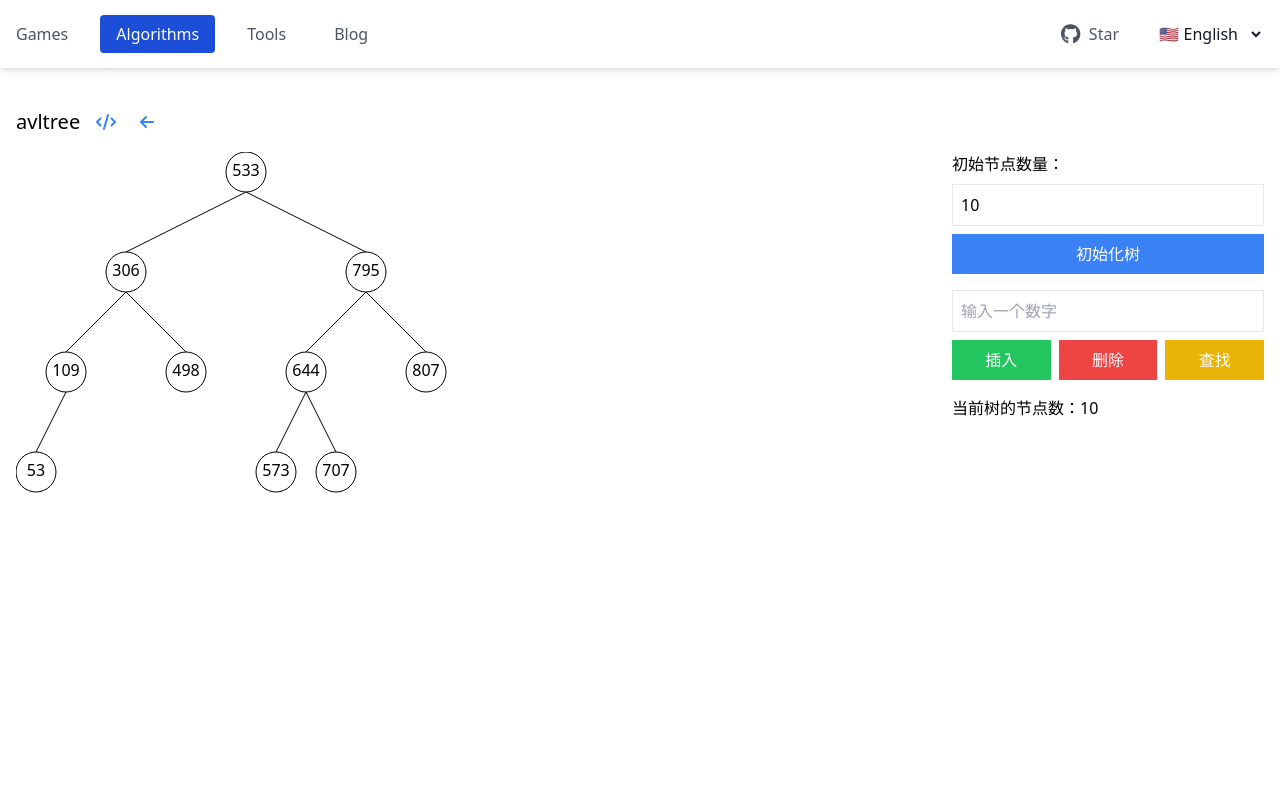
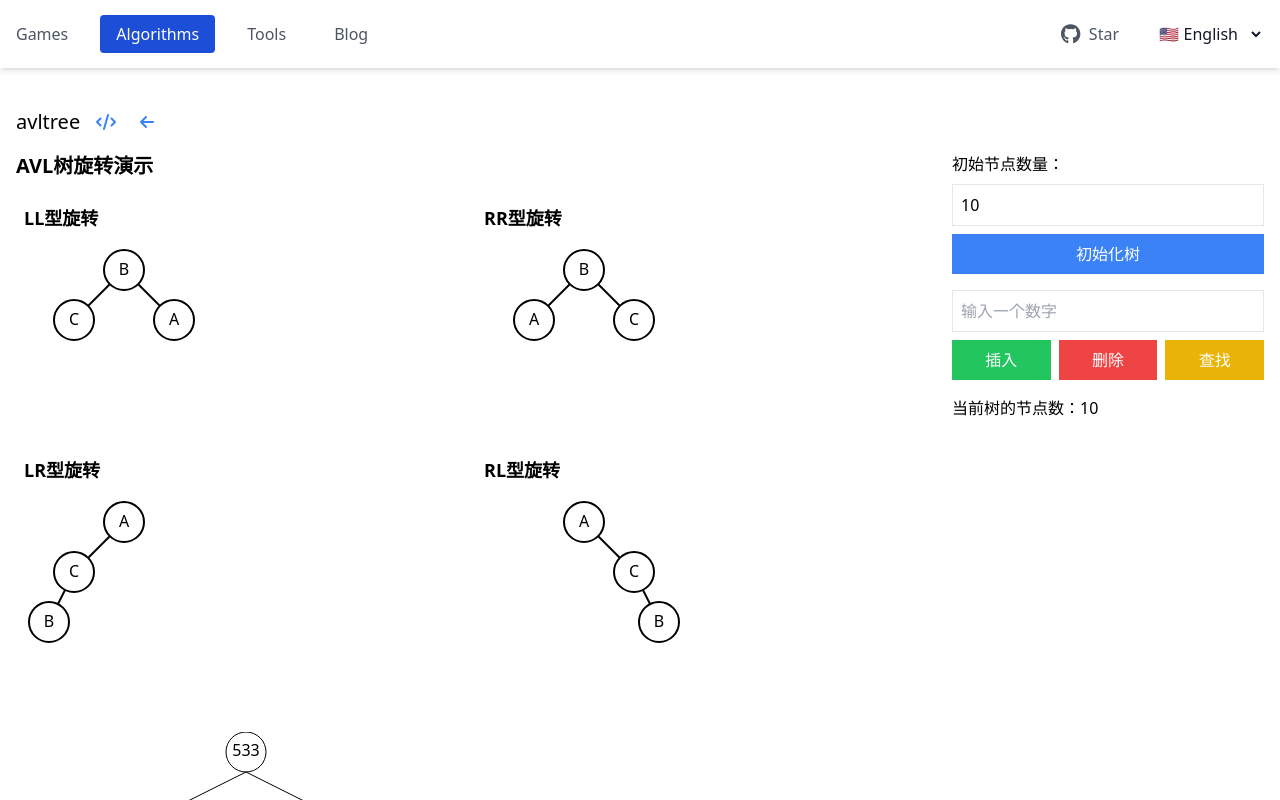
Before and after one commit to selfboot/ai_gallery, a Next.js app: page /en/algorithms/avltree in a window 1280 px wide. Shown: the top 800 px of the page. Built offline with nearby package versions, Linux system fonts and the light colour scheme.

Commit message:
Avl rotate demo

```diff
--- /dev/null
+++ b/src/app/[lang]/algorithms/avltree/RotationDemo.js
@@ -0,0 +1,120 @@
+import React, { useState, useEffect } from 'react';
+import { useSpring, animated } from '@react-spring/web';
+
+const AnimatedNode = ({ value, x, y }) => {
+  const props = useSpring({
+    to: { transform: `translate(${x}px,${y}px)` },
+    config: {
+      mass: 1,
+      tension: 120,
+      friction: 14,
+      clamp: false,
+      precision: 0.01
+    }
+  });
+  return (
+    <animated.g style={props}>
+      <circle r="20" fill="white" stroke="black" strokeWidth="2" />
+      <text textAnchor="middle" dy=".3em">{value}</text>
+    </animated.g>
+  );
+};
+
+const Edge = ({ start, end }) => (
+  <line x1={start.x} y1={start.y} x2={end.x} y2={end.y} stroke="black" strokeWidth="2" />
+);
+
+const Tree = ({ nodes, edges }) => (
+  <g>
+    {edges.map((edge, i) => <Edge key={i} start={nodes[edge[0]]} end={nodes[edge[1]]} />)}
+    {Object.entries(nodes).map(([key, { x, y }]) => (
+      <AnimatedNode key={key} value={key} x={x} y={y} />
+    ))}
+  </g>
+);
+
+const RotationAnimation = ({ rotationType, steps }) => {
+  const [step, setStep] = useState(0);
+
+  useEffect(() => {
+    const timer = setInterval(() => {
+      setStep((prevStep) => (prevStep + 1) % steps.length);
+    }, 3000); // 增加间隔时间，给动画更多时间完成
+    return () => clearInterval(timer);
+  }, [steps.length]);
+
+  return (
+    <div className="w-1/2 p-2">
+      <h3 className="text-lg font-semibold mb-2">{rotationType}型旋转</h3>
+      <svg width="200" height="200" viewBox="0 0 200 200">
+        <Tree nodes={steps[step].nodes} edges={steps[step].edges} />
+      </svg>
+    </div>
+  );
+};
+
+const RotationDemo = () => {
+  const rotations = {
+    LL: [
+      {
+        nodes: { A: { x: 100, y: 30 }, B: { x: 50, y: 80 }, C: { x: 25, y: 130 } },
+        edges: [['A', 'B'], ['B', 'C']]
+      },
+      {
+        nodes: { B: { x: 100, y: 30 }, C: { x: 50, y: 80 }, A: { x: 150, y: 80 } },
+        edges: [['B', 'C'], ['B', 'A']]
+      }
+    ],
+    RR: [
+      {
+        nodes: { A: { x: 100, y: 30 }, B: { x: 150, y: 80 }, C: { x: 175, y: 130 } },
+        edges: [['A', 'B'], ['B', 'C']]
+      },
+      {
+        nodes: { B: { x: 100, y: 30 }, A: { x: 50, y: 80 }, C: { x: 150, y: 80 } },
+        edges: [['B', 'A'], ['B', 'C']]
+      }
+    ],
+    LR: [
+      {
+        nodes: { A: { x: 100, y: 30 }, B: { x: 50, y: 80 }, C: { x: 75, y: 130 } },
+        edges: [['A', 'B'], ['B', 'C']]
+      },
+      {
+        nodes: { A: { x: 100, y: 30 }, C: { x: 50, y: 80 }, B: { x: 25, y: 130 } },
+        edges: [['A', 'C'], ['C', 'B']]
+      },
+      {
+        nodes: { C: { x: 100, y: 30 }, B: { x: 50, y: 80 }, A: { x: 150, y: 80 } },
+        edges: [['C', 'B'], ['C', 'A']]
+      }
+    ],
+    RL: [
+      {
+        nodes: { A: { x: 100, y: 30 }, B: { x: 150, y: 80 }, C: { x: 125, y: 130 } },
+        edges: [['A', 'B'], ['B', 'C']]
+      },
+      {
+        nodes: { A: { x: 100, y: 30 }, C: { x: 150, y: 80 }, B: { x: 175, y: 130 } },
+        edges: [['A', 'C'], ['C', 'B']]
+      },
+      {
+        nodes: { C: { x: 100, y: 30 }, A: { x: 50, y: 80 }, B: { x: 150, y: 80 } },
+        edges: [['C', 'A'], ['C', 'B']]
+      }
+    ]
+  };
+
+  return (
+    <div className="mb-8">
+      <h2 className="text-xl font-bold mb-4">AVL树旋转演示</h2>
+      <div className="flex flex-wrap">
+        {Object.entries(rotations).map(([type, steps]) => (
+          <RotationAnimation key={type} rotationType={type} steps={steps} />
+        ))}
+      </div>
+    </div>
+  );
+};
+
+export default RotationDemo;
--- a/src/app/[lang]/algorithms/avltree/content.js
+++ b/src/app/[lang]/algorithms/avltree/content.js
@@ -1,7 +1,7 @@
 "use client";
 
 import React, { useState, useCallback, useEffect, useRef } from 'react';
-
+import RotationDemo from './RotationDemo';
 class AVLNode {
   constructor(value) {
     this.value = value;
@@ -396,6 +396,7 @@ const AVLTreeVisualization = () => {
   return (
     <div className="container mx-auto flex flex-col md:flex-row">
       <div ref={containerRef} className="w-full md:w-3/4 mb-4 md:mb-0 md:pr-4 overflow-x-auto">
+      <RotationDemo />
         <svg
           ref={svgRef}
           width={treeLayout.width}
```
